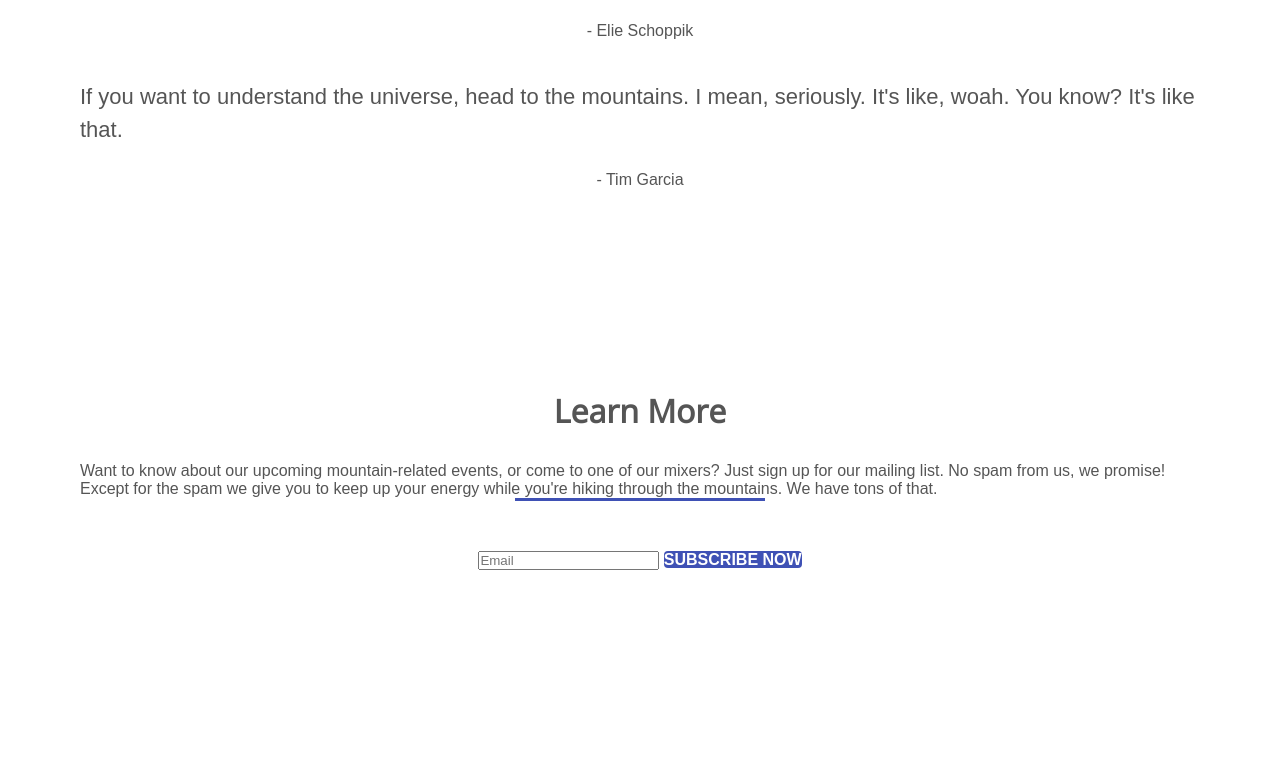
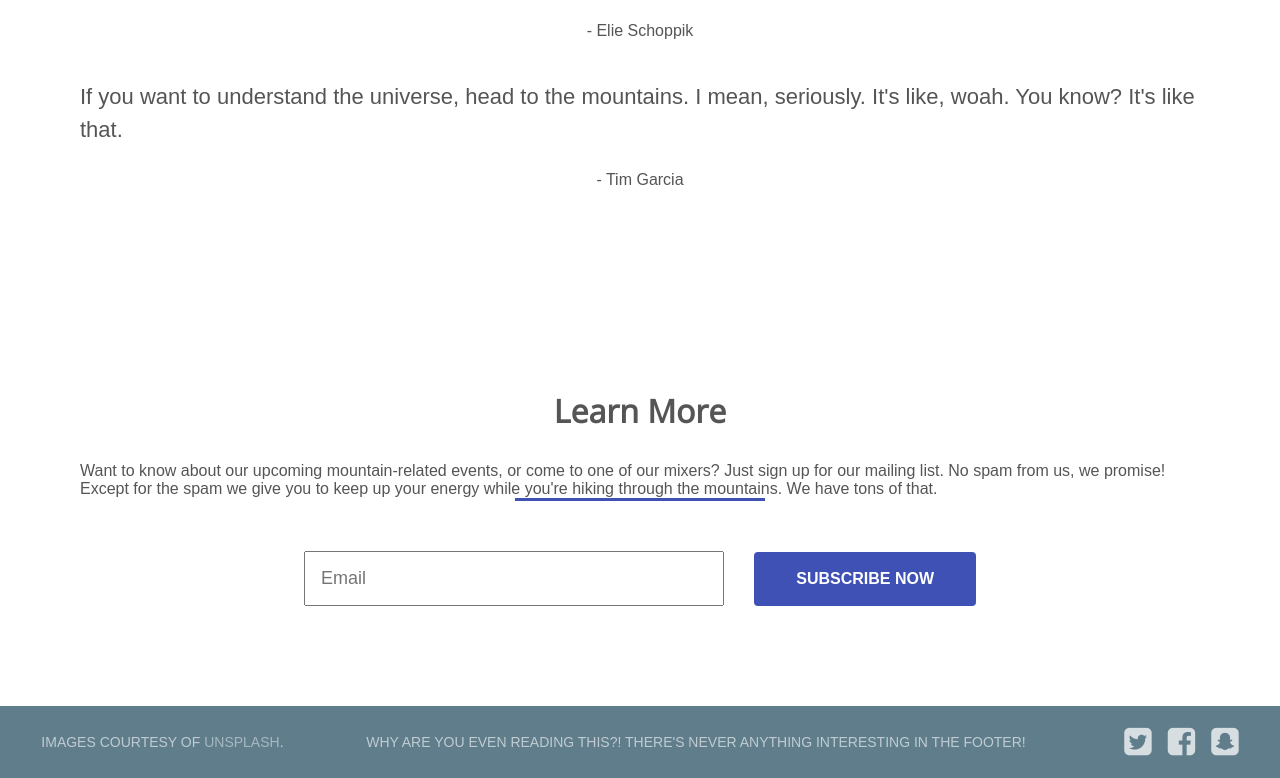
Before and after one commit to youngoose/flex_website, a plain HTML site: page index.html in a window 1280 px wide. Shown: the part 3312-4090 px from the top of the page. Before the commit the page ends 3982 px from the top, so only its background shows below. Drawn offline with nearby package versions, Linux system fonts and the light colour scheme.

Commit message:
add footer

```diff
--- a/assets/css/styles.css
+++ b/assets/css/styles.css
@@ -188,3 +188,47 @@ header nav li {
 	line-height: 1.5;
 	margin: 40px 0 25px;
 }
+
+.contact form {
+	display: flex;
+	align-items: center;
+	justify-content: center;
+	flex-wrap: wrap;
+	width: 60%;
+}
+
+.contact form .btn {
+	padding: 18px 42px;
+}
+
+.contact form input {
+	padding: 15px;
+	margin-right: 30px;
+	font-size: 18px;
+	color: #555;
+	flex: 1;
+}
+
+footer {
+	display: flex;
+	align-items: center;
+	justify-content: space-around;
+	background-color: #607d8b;
+	color: #fff;
+	padding: 20px 0;
+}
+
+footer ul {
+	display: flex;
+}
+
+footer ul li {
+	margin-left: 16px;
+}
+
+footer p {
+	text-transform: uppercase;
+	font-size: 14px;
+	opacity: 0.6;
+	align-self: center;
+}
--- a/index.html
+++ b/index.html
@@ -92,5 +92,16 @@
       <a href="#" class="btn">Subscribe now</a>
     </form>
   </section>
+
+  <footer>
+    <p>Images courtesy of <a href="http://unsplash.com/">unsplash</a>.</p>
+    <p>Why are you even reading this?! There's never anything interesting in the footer!</p>
+    <ul>
+      <li><a href="#"><i class="fa fa-twitter-square fa-2x"></i></a></li>
+      <li><a href="#"><i class="fa fa-facebook-square fa-2x"></i></a></li>
+      <li><a href="#"><i class="fa fa-snapchat-square fa-2x"></i></a></li>
+    </ul>
+  </footer>
+
 </body>
 </html>
```
